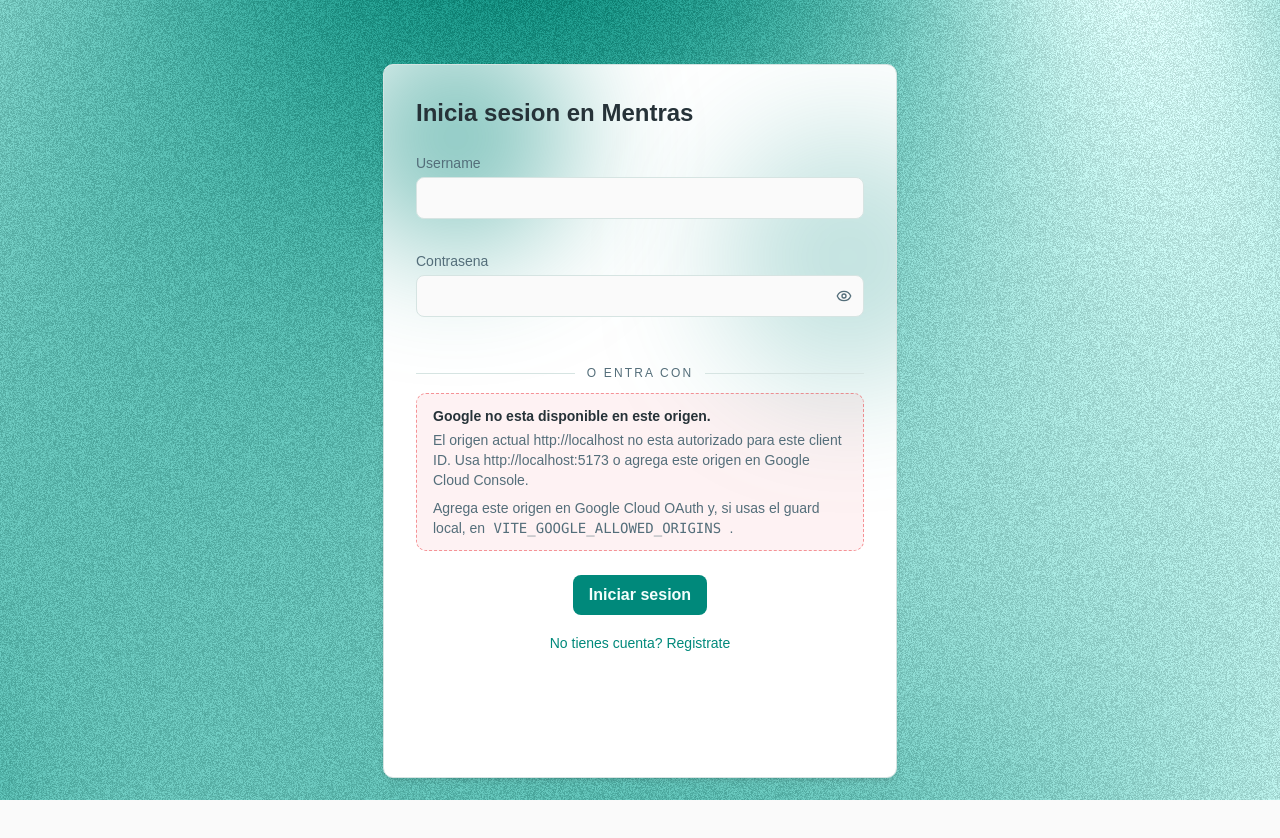
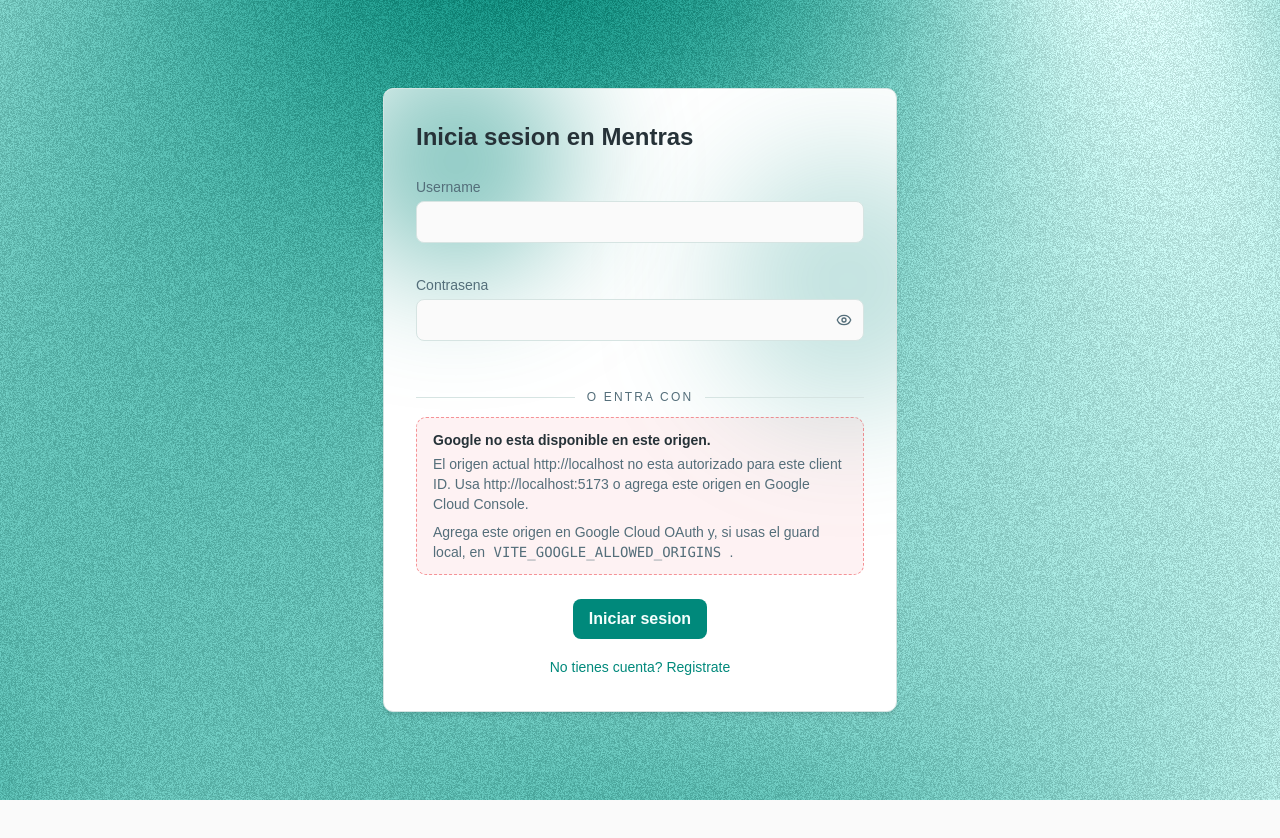
Before and after one commit to gabarhdz/mentrasFrontend, a React (Vite) app: page /auth in a window 1280 px wide. Shown: the top 838 px of the page. After the commit the page ends 800 px from the top, so only its background shows below. Built offline with nearby package versions, Linux system fonts and the light colour scheme; no server answers.

Commit message:
fix size

```diff
--- a/src/components/auth/AuthForm.tsx
+++ b/src/components/auth/AuthForm.tsx
@@ -324,12 +324,12 @@ const AuthForm = () => {
   }
 
   return (
-    <div className="relative z-10 mx-auto max-w-2xl min-h-[44rem] overflow-hidden rounded-lg border border-border bg-card p-8 shadow-md before:absolute before:-left-10 before:-top-10 before:-z-10 before:h-56 before:w-56 before:rounded-full before:bg-primary/50 before:blur-3xl after:absolute after:top-16 after:-right-20 after:-z-10 after:h-64 after:w-64 after:rounded-full after:bg-primary/25 after:blur-3xl">
+    <div className="relative z-10 mx-auto max-w-2xl min-h-[38rem] overflow-hidden rounded-lg border border-border bg-card p-8 shadow-md before:absolute before:-left-10 before:-top-10 before:-z-10 before:h-56 before:w-56 before:rounded-full before:bg-primary/50 before:blur-3xl after:absolute after:top-16 after:-right-20 after:-z-10 after:h-64 after:w-64 after:rounded-full after:bg-primary/25 after:blur-3xl">
       <h2 className="mb-6 text-2xl font-bold text-foreground">
         {isLogin ? 'Inicia sesion en Mentras' : 'Crea tu cuenta en Mentras'}
       </h2>
 
-      <form method="post" action="#" className="flex min-h-[calc(44rem-7rem)] flex-col" onSubmit={handleSubmit}>
+      <form method="post" action="#" className="flex min-h-[calc(38rem-7rem)] flex-col" onSubmit={handleSubmit}>
         <div className="space-y-6">
           {feedback && (
             <div
```
